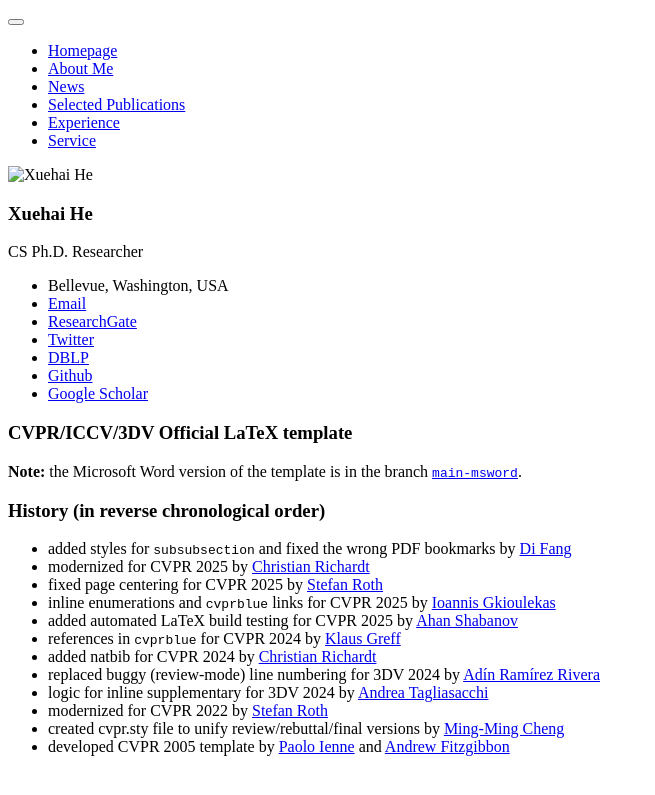
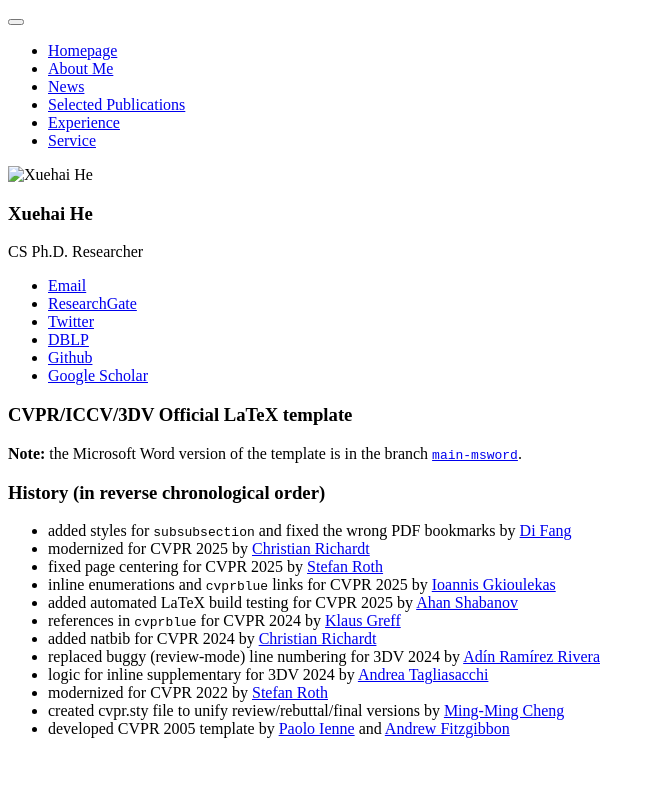
Before and after one commit to sheehan1230/sheehan1230.github.io, a Jekyll site: the page built from static/images/README.md, in a window 1280 px wide. Shown: the top 795 px of the page, without its empty margins (0-655 px from the left). Built offline with Jekyll 4.4.1, drawn with Linux system fonts in a browser that asks for light colours; our own code applies the rules of GitHub Pages for plain Markdown files.

Commit message:
Remove location from author details in config

```diff
--- a/_config.yml
+++ b/_config.yml
@@ -23,7 +23,7 @@
   name             : "Xuehai He"
   avatar           : "images/profile.png"
   bio              : "CS Ph.D. Researcher"
-  location         : "Bellevue, Washington, USA"
+  location         :
   employer         :
   pubmed           :
   googlescholar    : "https://scholar.google.com/citations?hl=en&user=kDzxOzUAAAAJ"
```
